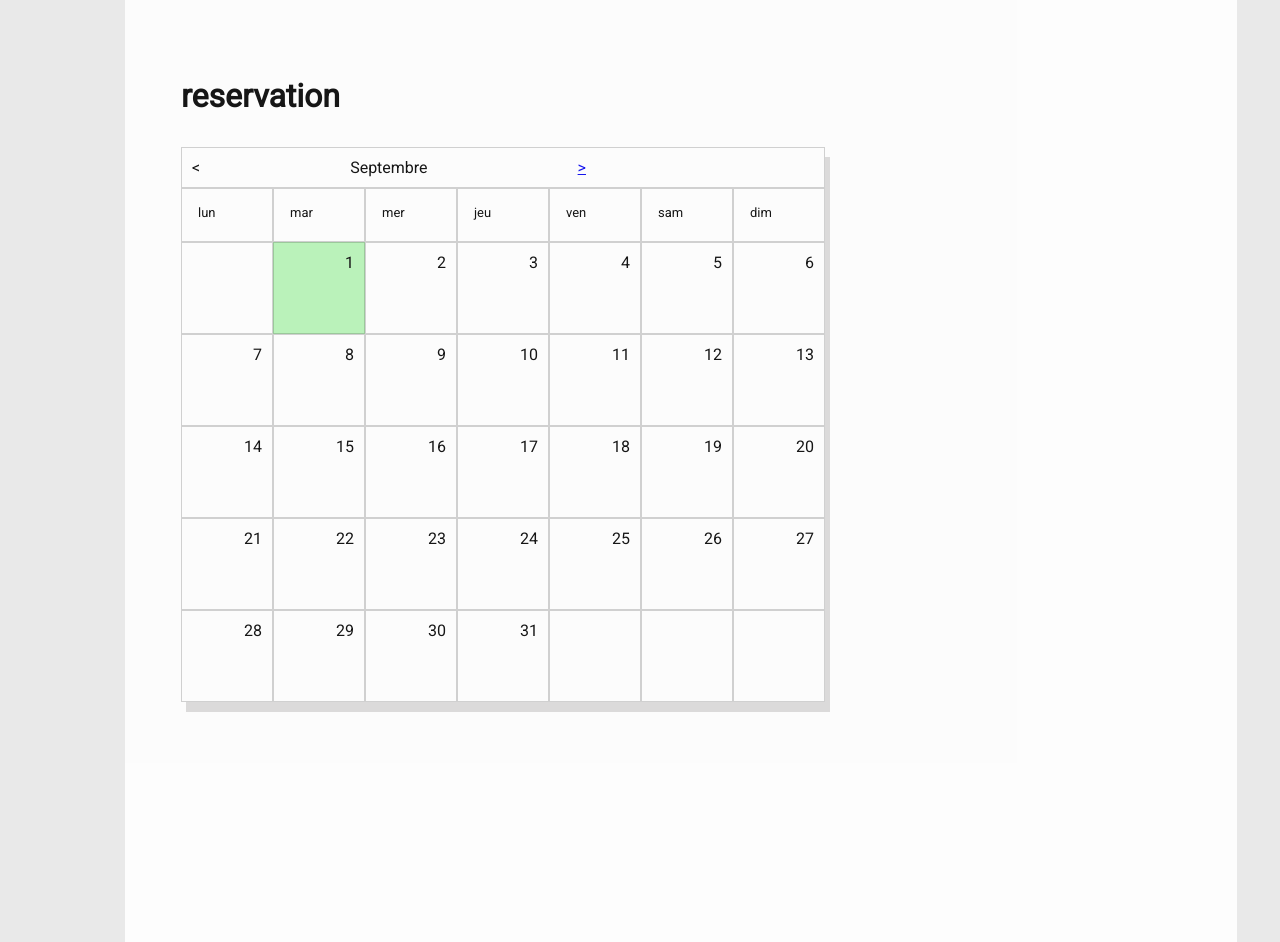
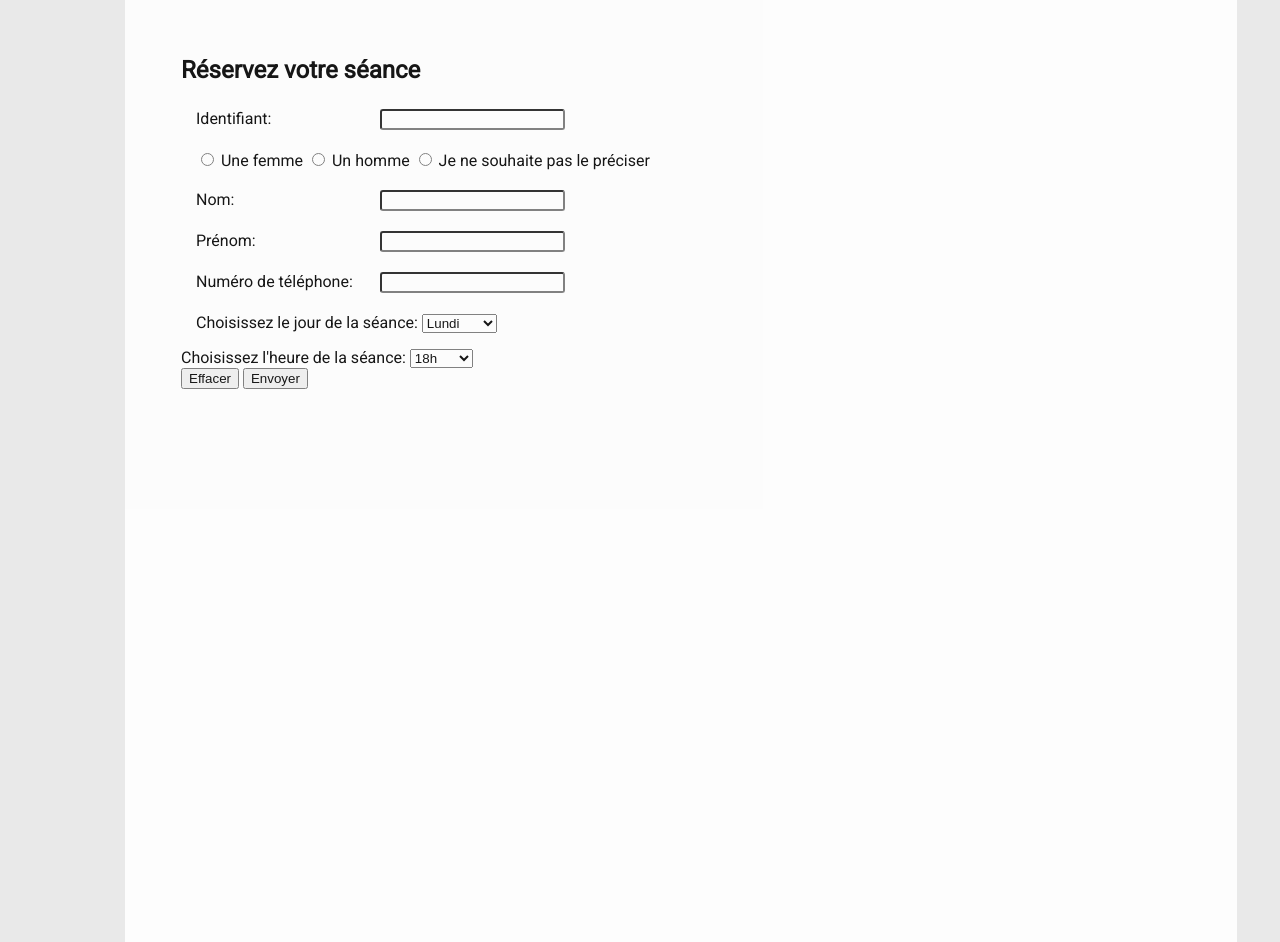
Before and after one commit to aurelie-castro/allinfit, a PHP site: template view/page/reservation.php in a window 1280 px wide. Shown: the top 942 px of the page. Run offline with PHP 8.4, Linux system fonts and the light colour scheme; the template is opened without the code that fills it, so the values that code supplies are empty.

Commit message:
added reservation form

```diff
--- a/view/page/reservation.php
+++ b/view/page/reservation.php
@@ -1,186 +1,59 @@
+
+
+
 <div class="apropos">
-<h1>reservation</h1>
 
-<div class="agenda">
-        <div class="fleches">
-            <div class="precedent">
-                <!-- <a href="octobre.html"> -->
-                    <
-                        <!-- </a> -->
-            </div>
-            <div class="mois">Septembre</div>
-            <div class="suivant">
-                <a href="october.html">></a>
-            </div>
-        </div>
+<div class="reservation" id="reservation">
+    <h2>Réservez votre séance</h2>
+<form action="#" method="post" id="rdv">
+  <div>
+  <label for="identifiant" class="label-form">Identifiant:</label>
+    <input type="number" name="identifiant" id="identifiant" value="" >
 
-        <div class="semaine">
-        <div class="jr">lun</div>
-        <div class="jr">mar</div>
-        <div class="jr">mer</div>
-        <div class="jr">jeu</div>
-        <div class="jr">ven</div>
-        <div class="jr">sam</div>
-        <div class="jr">dim</div>
+  </div>
+  <div>
+  <input type="radio" name="sexe" id="femme" value="femme">
+    <label for="femme">Une femme</label>
+    <input type="radio" name="sexe" id="homme" value="homme">
+    <label for="homme">Un homme</label>
+    <input type="radio" name="autre" id="autre" value="autre">
+    <label for="autre">Je ne souhaite pas le préciser</label>
+  </div>
+<div>
+<label for="nom" class="label-form">Nom:</label>
+    <input type="text" name="nom" id="nom" value="" required>
+    </div>
+    <div>
+    <label for="prenom" class="label-form">Prénom:</label>
+    <input type="text" name="prenom" id="prenom" value="" required>
+    </div>
+    <div>
+    <label for="telephone" class="label-form">Numéro de téléphone:</label>
+    <input type="number" name="telephone" id="telephone" value="" required>
+    </div>
+    <div>
+    <label for="jour">Choisissez le jour de la séance:</label>
+        <select name="jour" id="jour">
+            <option value="lundi">Lundi</option>
+            <option value="mardi">Mardi</option>
+            <option value="mercredi">Mercredi</option>
+            <option value="jeudi">Jeudi</option>
+            <option value="vendredi">Vendredi</option>
+            <option value="samedi">Samedi</option>
+        </select>
+    </div>
+    <label for="heure">Choisissez l'heure de la séance:</label>
+        <select name="choix" id="choix">
+            <option value="18h">18h </option>
+            <option value="20h30">20h:30</option>
+            <option value="22h">22h</option>
+
+        </select>
+    </div>
+    <input type="reset" value="Effacer" id="effacer">
+    <input type="submit" value="Envoyer" id="envoyer">
+    </form>
     </div>
 
-      <div class="row-1">
-        <div class="vide">
-          <div class="rien"></div>
-        </div>
 
-        <div class="jour event" id="day">
-          <div class="mini day">1</div>
-        </div>
-
-        <div class="jour" id="other">
-          <div class="mini">2</div>
-        </div>
-
-        <div class="jour">
-          <div class="mini">3</div>
-
-        </div>
-        <div class="jour">
-          <div class="mini">4</div>
-        </div>
-        <div class="jour">
-          <div class="mini">5</div>
-        </div>
-
-        <div class="jour">
-          <div class="mini">6</div>
-        </div>
-      </div>
-
-      <div class="row-2">
-        <div class="jour">
-          <div class="mini">7</div>
-        </div>
-
-        <div class="jour">
-          <div class="mini">8</div>
-        </div>
-
-        <div class="jour">
-          <div class="mini">9</div>
-        </div>
-
-        <div class="jour">
-          <div class="mini">10</div>
-        </div>
-
-        <div class="jour">
-          <div class="mini">11</div>
-        </div>
-
-        <div class="jour">
-          <div class="mini">12</div>
-        </div>
-
-        <div class="jour">
-          <div class="mini">13</div>
-        </div>
-      </div>
-
-      <div class="row-3">
-        <div class="jour">
-          <div class="mini">14</div>
-        </div>
-
-        <div class="jour">
-          <div class="mini">15</div>
-        </div>
-
-        <div class="jour">
-          <div class="mini">16</div>
-        </div>
-
-        <div class="jour">
-          <div class="mini">17</div>
-        </div>
-
-        <div class="jour">
-          <div class="mini">18</div>
-        </div>
-
-        <div class="jour">
-          <div class="mini">19</div>
-        </div>
-
-        <div class="jour">
-          <div class="mini">20</div>
-        </div>
-      </div>
-
-      <div class="row-4">
-        <div class="jour">
-          <div class="mini">21</div>
-        </div>
-
-        <div class="jour">
-          <div class="mini">22</div>
-        </div>
-        <div class="jour">
-          <div class="mini">23</div>
-        </div>
-
-        <div class="jour">
-          <div class="mini">24</div>
-        </div>
-        <div class="jour">
-          <div class="mini">25</div>
-        </div>
-
-        <div class="jour">
-          <div class="mini">26</div>
-        </div>
-
-        <div class="jour">
-          <div class="mini">27</div>
-        </div>
-      </div>
-
-      <div class="row-5">
-        <div class="jour">
-          <div class="mini">28</div>
-        </div>
-
-        <div class="jour">
-            <div class="mini">29</div>
-        </div>
-
-        <div class="jour">
-            <div class="mini">30</div>
-        </div>
-
-        <div class="jour">
-            <div class="mini">31</div>
-        </div>
-
-        <div class="vide">
-            <div class="rien"></div>
-        </div>
-
-        <div class="vide">
-            <div class="rien"></div>
-        </div>
-
-        <div class="vide">
-            <div class="rien"></div>
-        </div>
-
-      </div>
-    </div>
-    <div class="popup" id="popup" role="dialog">
-        <div class="entete">Evenements</div>
-        <p>Conseil de classe </p>
-
-        <div class="entete"><p>Menu du jour</p></div>
-        <p>Description :
-            Potage aux céleris
-            Sauce bolognaise
-            Fromage râpé
-            Spaghettit</p>
-    </div>
 </div>
```
